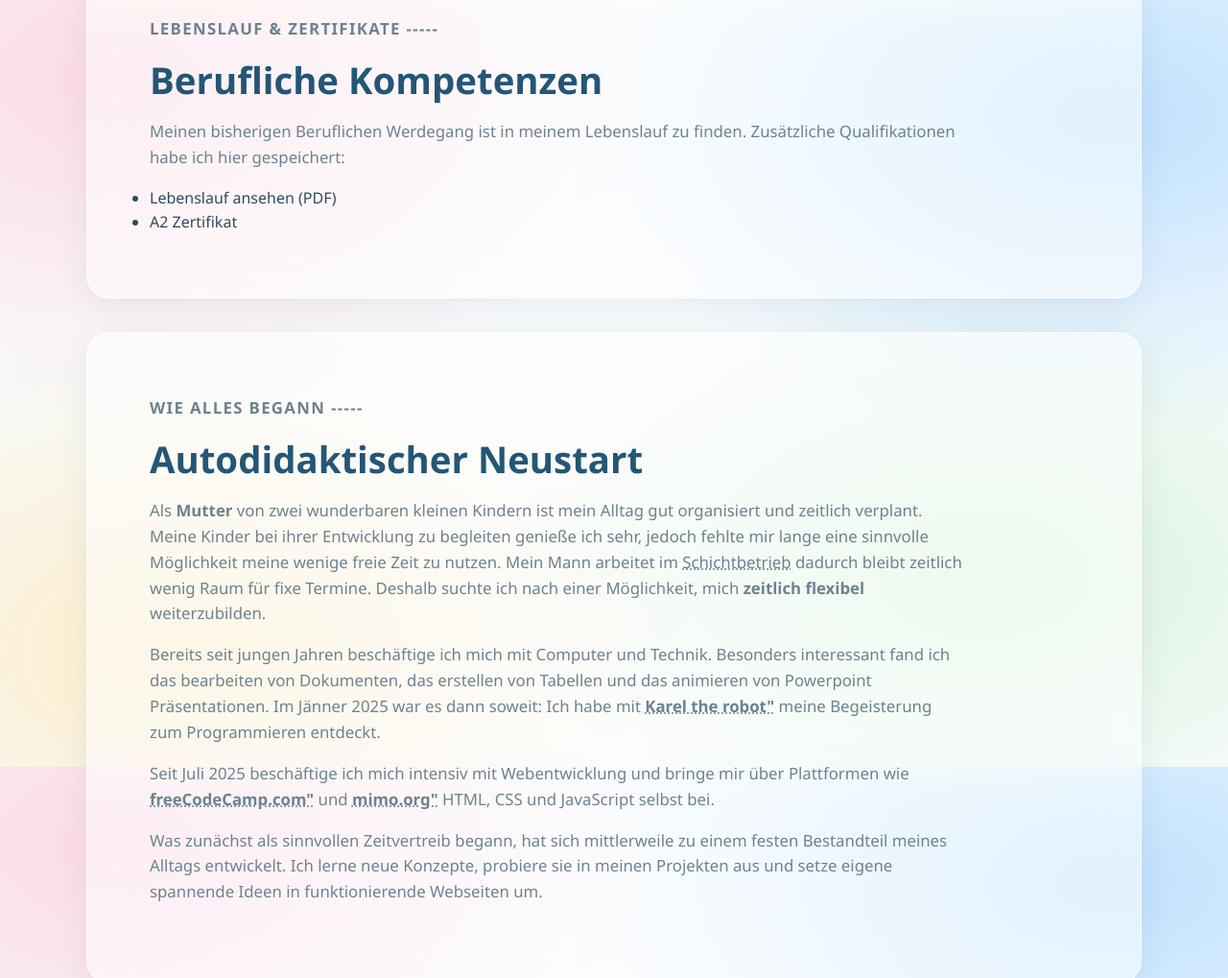
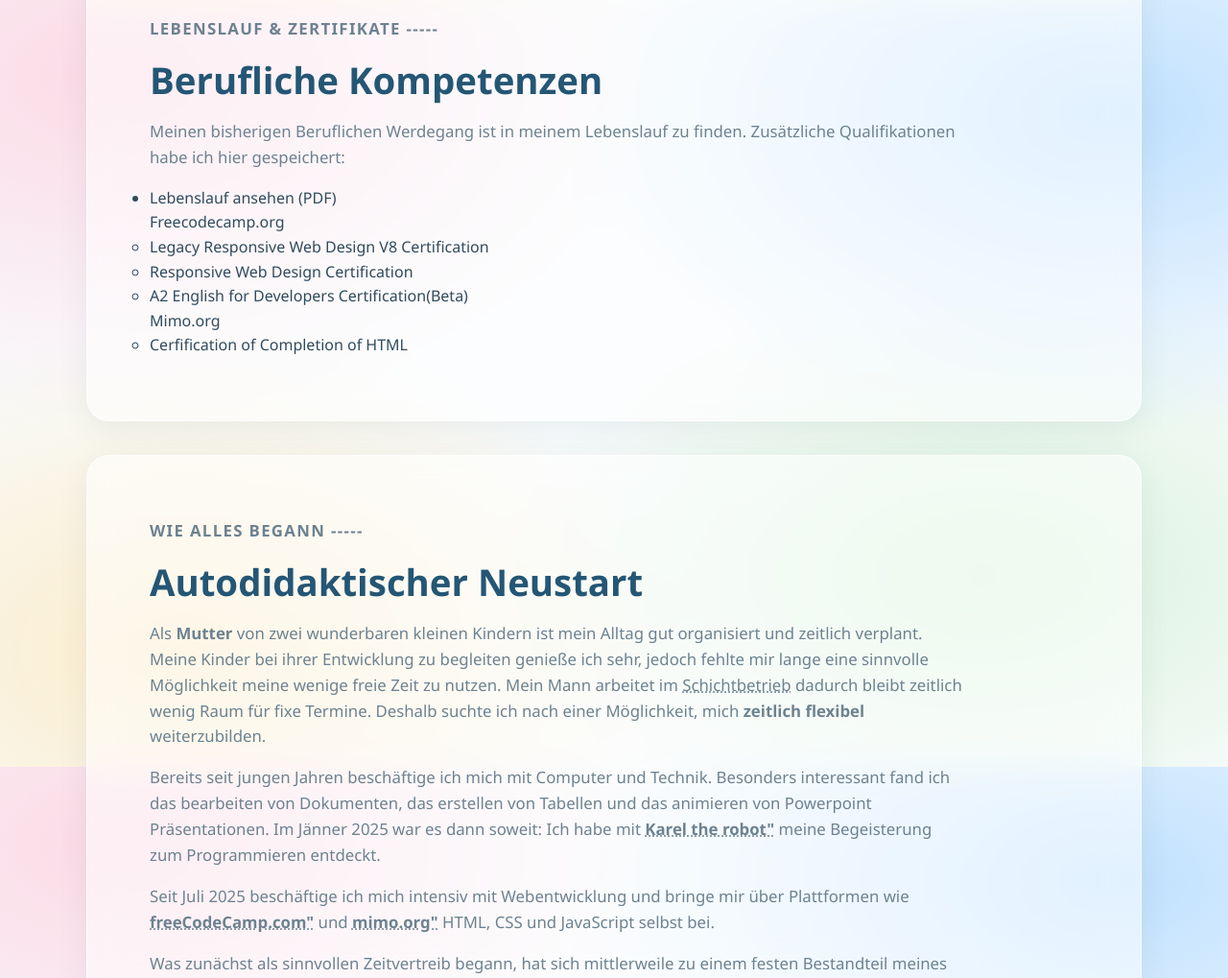
Before and after one commit to michaellestrassegger/portfolio, a plain HTML site: page überMich.html in a window 1280 px wide. Shown: the part 801-1820 px from the top of the page at 96% size. Drawn offline with Linux system fonts and the light colour scheme.

Commit message:
Update überMich.html

```diff
--- a/überMich.html
+++ b/überMich.html
@@ -70,7 +70,14 @@
       <p>Meinen bisherigen Beruflichen Werdegang ist in meinem Lebenslauf zu finden. Zusätzliche Qualifikationen habe ich hier gespeichert:</p>
       <ul>
         <li><a href="dateien/lebenslauf.pdf" target="_blank">Lebenslauf ansehen (PDF)</a></li>
-        <li><a href="dateien/a2.pdf" target="_blank">A2 Zertifikat</a></li>
+        <ul>Freecodecamp.org
+          <li><a href="dateien/legacy-a8.pdf" target="_blank">Legacy Responsive Web Design V8 Certification</a></li>
+          <li><a href="dateien/responsive-webdesign.pdf" target="_blank">Responsive Web Design Certification</a></li>
+          <li><a href="dateien/a2-english.pdf" target="_blank">A2 English for Developers Certification(Beta)</a></li>
+        </ul>
+        <ul>Mimo.org
+          <li><a href="dateien/mimo_HTML.pdf">Cerfification of Completion of HTML</a></li>
+        </ul>
       </ul>
     </section>
 
```
